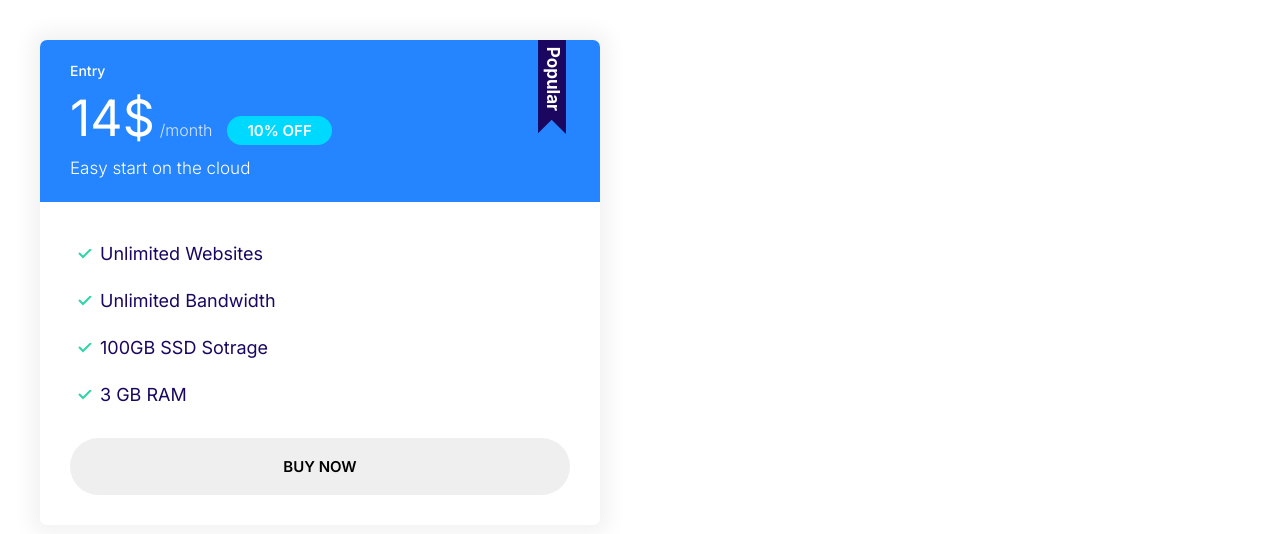
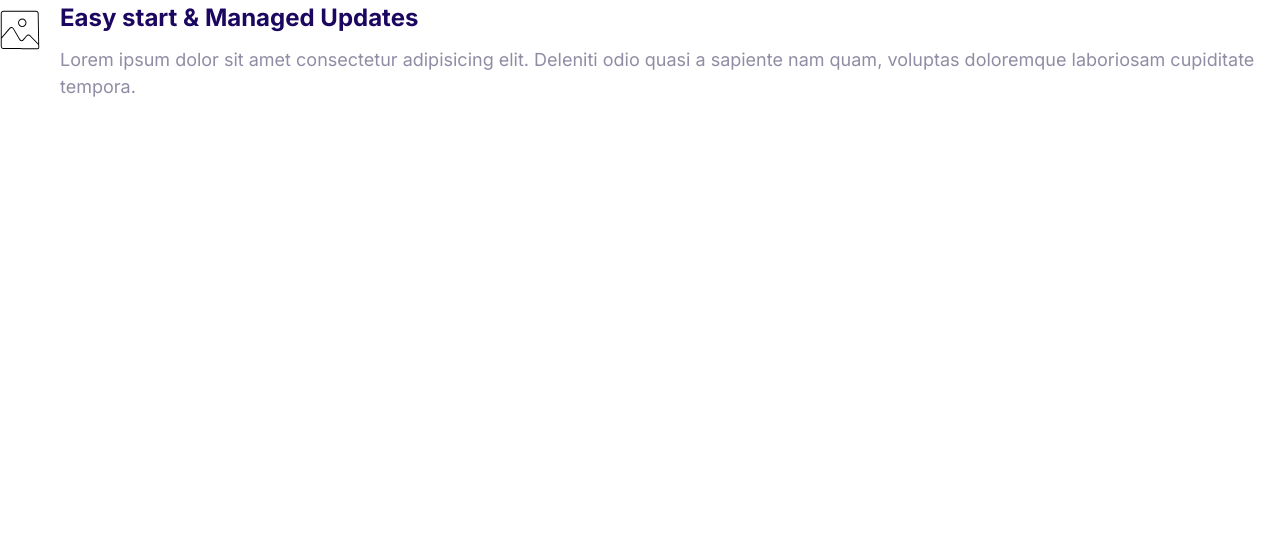
Before and after one commit to vraycode/First-website, a plain HTML site: page final.html in a window 1280 px wide. Drawn offline with Linux system fonts and the light colour scheme.

Commit message:
building media.

```diff
--- a/css/style.css
+++ b/css/style.css
@@ -138,7 +138,7 @@ a {
 
 /* icon */
 .icon {
-  width: 40;
+  width: 40px;
   height: 40px;
 }
 .icon--primary {
@@ -301,3 +301,17 @@ a {
     font-size: 1.7rem;
   }
 }
+
+/* media */
+.media {
+  display: flex;
+}
+.media__title {
+  margin-top: 0;
+}
+.media__body {
+  margin: 0 2rem;
+}
+.media__image {
+  margin-top: 1rem;
+}
--- a/final.html
+++ b/final.html
@@ -14,26 +14,19 @@
     <link rel="stylesheet" href="css/style.css" />
   </head>
   <body>
-    <div style="width: 50%; padding: 4rem">
-      <div class="plan plan--popular">
-        <div class="card card--primary">
-          <header class="card__header">
-            <h3 class="plan__name">Entry</h3>
-            <span class="plan__price">14$</span>
-            <span class="plan__billing-cycle">/month</span>
-            <span class="badge badge--secondary badeg--small">10% OFF</span>
-            <span class="plan__description">Easy start on the cloud</span>
-          </header>
-          <div class="card__body">
-            <ul class="list list--tick">
-              <li class="list__item">Unlimited Websites</li>
-              <li class="list__item">Unlimited Bandwidth</li>
-              <li class="list__item">100GB SSD Sotrage</li>
-              <li class="list__item">3 GB RAM</li>
-            </ul>
-            <button class="btn btn--outline btn--block">Buy now</button>
-          </div>
-        </div>
+    <div class="media">
+      <div class="media__image">
+        <svg class="icon icon--primary">
+          <use xlink:href="icon/sprite.svg#snap"></use>
+        </svg>
+      </div>
+      <div class="media__body">
+        <h3 class="media__title">Easy start & Managed Updates</h3>
+        <p>
+          Lorem ipsum dolor sit amet consectetur adipisicing elit. Deleniti odio
+          quasi a sapiente nam quam, voluptas doloremque laboriosam cupiditate
+          tempora.
+        </p>
       </div>
     </div>
   </body>
```
Also changed, not shown: component/media.html (added, +15 -0 lines).
